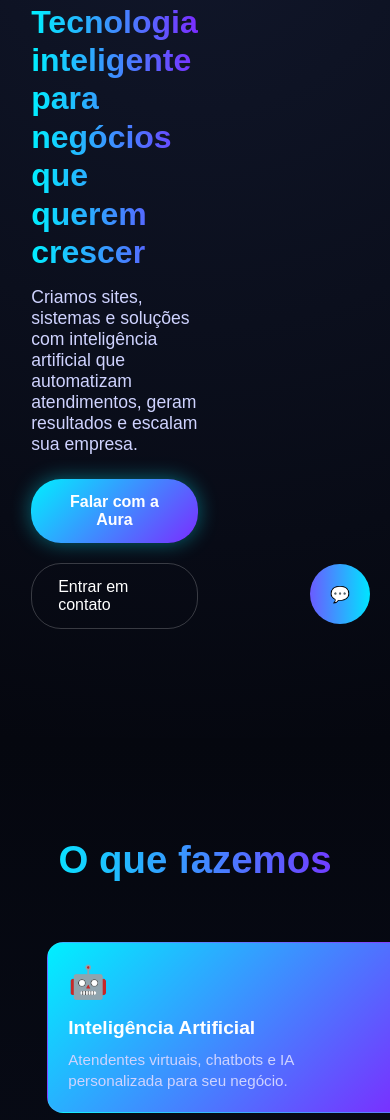
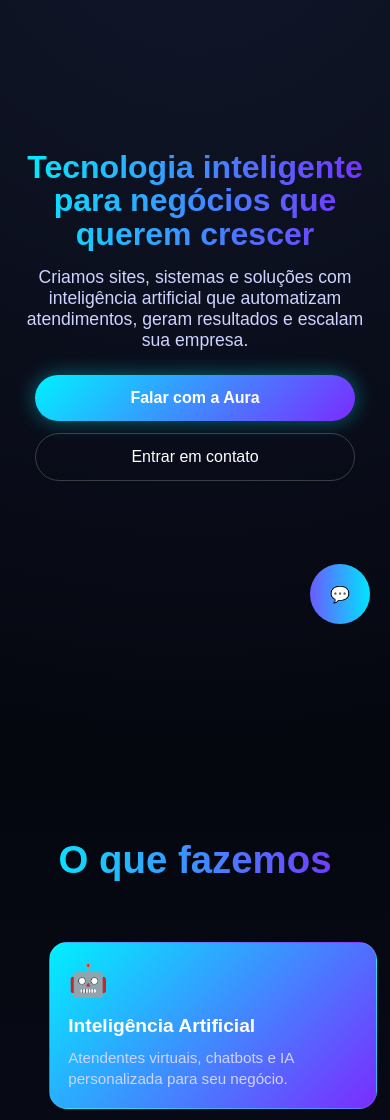
Before and after one commit to ofabulosodh/dc-software, a plain HTML site: page index.html in a window 390 px wide. Shown: the part 200-1320 px from the top of the page. Drawn offline with Linux system fonts and the light colour scheme.

Commit message:
mobile version corrected 4

```diff
--- a/assets/css/style.css
+++ b/assets/css/style.css
@@ -1169,13 +1169,63 @@ body {background: #0b0b0f;
     display: grid;
     grid-template-columns: 1fr;
     justify-items: center;
-    gap: 18px;
-    padding: 0 16px;
+    gap: 16px;
+    padding: 0 18px;    /* mais respiro pra não “colar” */
     margin: 0 auto;
   }
 
   .cards .card {
-    width: min(92vw, 360px);
-    margin: 0 auto;
+    width: min(84vw, 340px);  /* menor que antes */
+    border-radius: 18px;      /* opcional: mais “card” */
+    padding: 18px;            /* opcional: deixa mais compacto */
+    box-sizing: border-box;
+  }
+
+  /* Título da seção "O que fazemos" mais alinhado */
+  .services-title, .section-title, h2 {
+    text-align: center;
   }
 }
+
+@media (max-width: 768px) {
+  .hero {
+    padding: 32px 0; /* dá respiro vertical */
+  }
+
+  .hero-container {
+    width: 100%;
+    max-width: 520px;
+    margin: 0 auto;
+    padding: 0 18px;
+    box-sizing: border-box;
+
+    display: flex;
+    flex-direction: column;
+    align-items: center;
+    gap: 18px;
+  }
+
+  .hero-text {
+    text-align: center;
+    width: 100%;
+  }
+
+  .hero-text h1 {
+    line-height: 1.05; /* melhora leitura mobile */
+  }
+
+  .hero-actions {
+    width: 100%;
+    display: flex;
+    flex-direction: column;
+    align-items: center;
+    gap: 12px;
+    margin-top: 18px;
+  }
+
+  .hero-actions .btn-primary,
+  .hero-actions .btn-secondary {
+    width: min(86vw, 320px);
+    text-align: center;
+  }
+}
```
